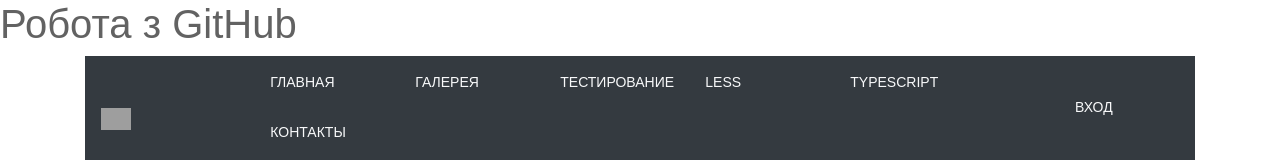
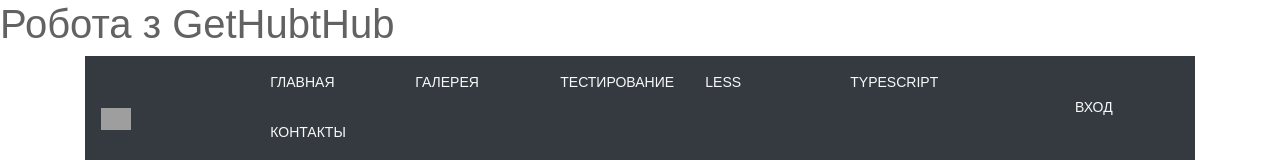
Before and after one commit to OlhaKryvych/Git_test, a plain HTML site: page index.html in a window 1280 px wide. Shown: the top 160 px of the page. Drawn offline with nearby package versions, Linux system fonts and the light colour scheme; files that its build step writes are made by us from their sources; grey boxes are pictures that could not be loaded; a script that the page names is missing; files whose address does not match are found by name.

Commit message:
blahblah

```diff
--- a/index.html
+++ b/index.html
@@ -17,7 +17,7 @@
 </head>
 <body>
 	<header>
-	<h1>Робота з GitHub</h1>
+	<h1>Робота з GetHubtHub</h1>
 	<div class="container">
 			<nav class="navbar navbar-expand-lg navbar-dark bg-dark sticky">
 				<a class="navbar-brand wibro" href="index.html">
```
